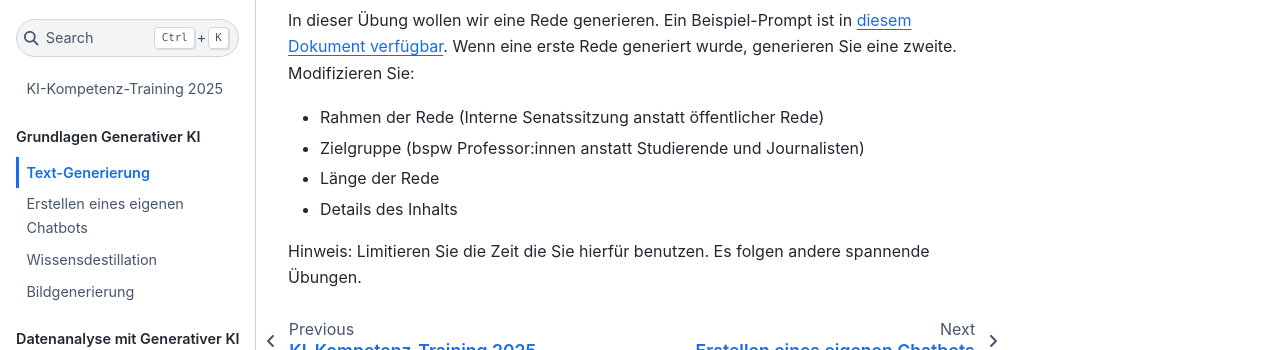
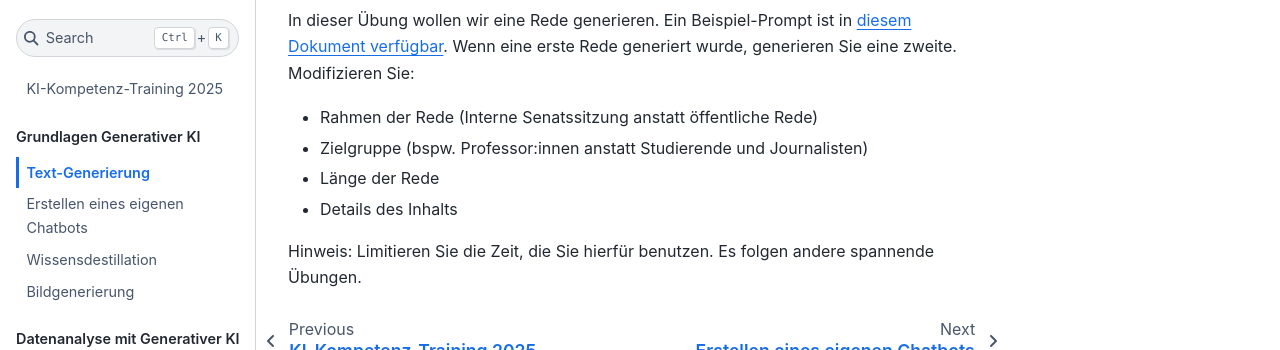
Before and after one commit to ScaDS/ki-kompetenz-training-2025, a Jupyter Book: the page built from session1/rede-generierung.md, in a window 1280 px wide. Shown: the part 128-478 px from the top of the page. Built offline with Jupyter Book 1.0.4 settings and Sphinx 7.4.7 and the Sphinx Book theme 1.1.4, drawn with Linux system fonts in a browser that asks for light colours.

Commit message:
Einige Rechtschreib- und Interpunktionsfehler wurden korrigiert.

```diff
--- a/session1/rede-generierung.md
+++ b/session1/rede-generierung.md
@@ -1,9 +1,9 @@
 # Text-Generierung
 
 In dieser Übung wollen wir eine Rede generieren. Ein Beispiel-Prompt ist in [diesem Dokument verfügbar](./rede-prompt.docx). Wenn eine erste Rede generiert wurde, generieren Sie eine zweite. Modifizieren Sie:
-* Rahmen der Rede (Interne Senatssitzung anstatt öffentlicher Rede)
-* Zielgruppe (bspw Professor:innen anstatt Studierende und Journalisten)
+* Rahmen der Rede (Interne Senatssitzung anstatt öffentliche Rede)
+* Zielgruppe (bspw. Professor:innen anstatt Studierende und Journalisten)
 * Länge der Rede
 * Details des Inhalts
 
-Hinweis: Limitieren Sie die Zeit die Sie hierfür benutzen. Es folgen andere spannende Übungen.
+Hinweis: Limitieren Sie die Zeit, die Sie hierfür benutzen. Es folgen andere spannende Übungen.
```
